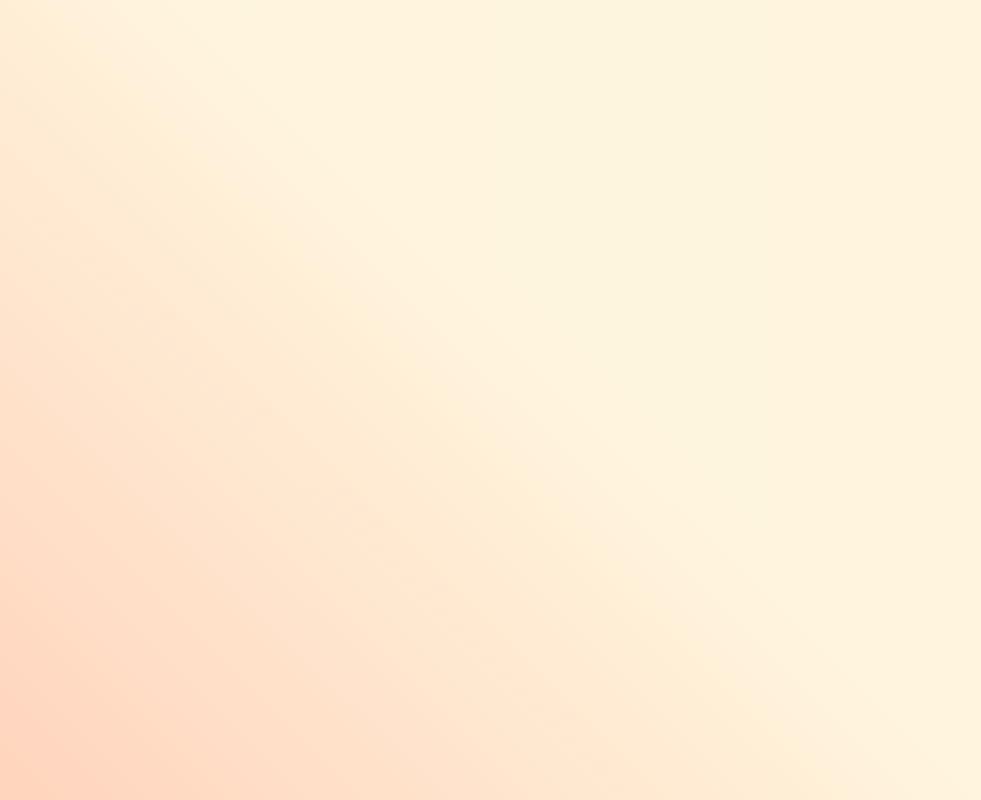
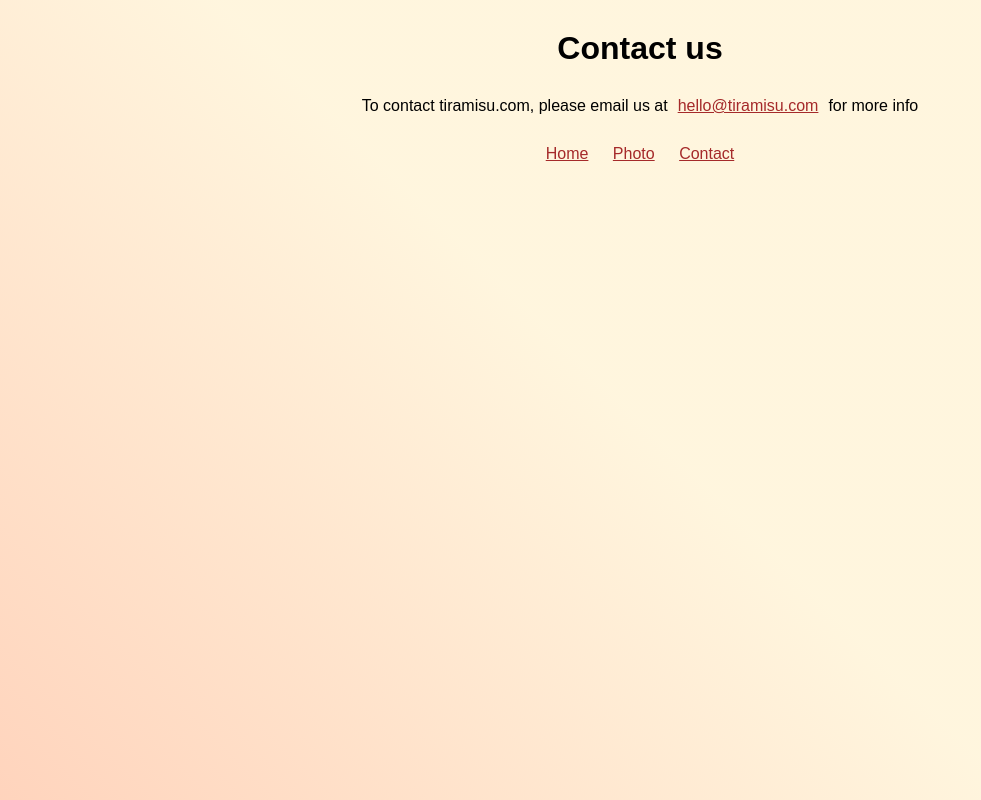
Before and after one commit to yardenSegal13/Tiramisu, a plain HTML site: page contact.html in a window 1280 px wide. Shown: the whole page, without its empty margins (0-981 px from the left). Drawn offline with Linux system fonts and the light colour scheme.

Commit message:
Updated the photo and the contact pages

```diff
--- a/contact.html
+++ b/contact.html
@@ -4,8 +4,22 @@
     <meta charset="UTF-8" />
     <meta http-equiv="X-UA-Compatible" content="IE=edge" />
     <meta name="viewport" content="width=device-width, initial-scale=1.0" />
+
     <link rel="stylesheet" href="/css/style.css" />
     <title>Document</title>
   </head>
-  <body></body>
+  <body>
+    <h1>Contact us</h1>
+    <div class="contact">
+      To contact tiramisu.com, please email us at<a
+        href="mailto:hello@tiramisu.com"
+        >hello@tiramisu.com</a
+      >for more info
+    </div>
+    <div class="links">
+      <a href="/index.html">Home</a>
+      <a href="/photo.html">Photo</a>
+      <a href="/contact.html">Contact</a>
+    </div>
+  </body>
 </html>
--- a/css/style.css
+++ b/css/style.css
@@ -5,14 +5,18 @@ body {
     rgba(255, 221, 136, 0.28) 49%
   );
   background-attachment: fixed;
+  font-family: Arial, Helvetica, sans-serif;
 }
 
 h1 {
   text-align: center;
+  margin: 30px;
 }
 
 p {
   text-align: center;
+  line-height: 1.5;
+  font-size: 18px;
 }
 
 a {
@@ -20,6 +24,18 @@ a {
   color: brown;
 }
 
+img {
+  border-radius: 4px;
+  display: block;
+  margin: 0 auto;
+  margin-bottom: 30px;
+}
+
 .links {
   text-align: center;
 }
+
+.contact {
+  text-align: center;
+  margin-bottom: 30px;
+}
```
Also changed, not shown: index.html (+1 -1 lines), photo.html (+10 -1 lines).
